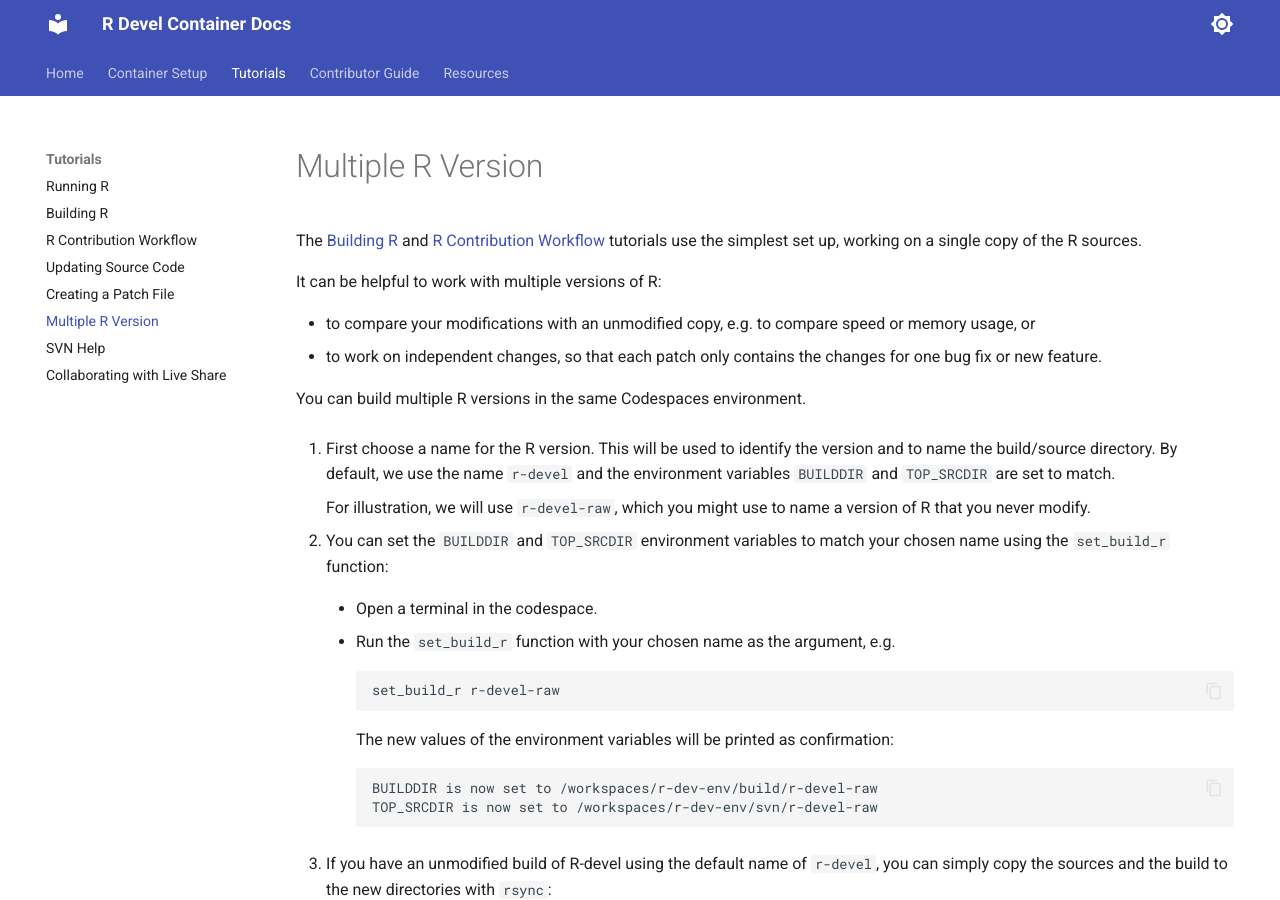
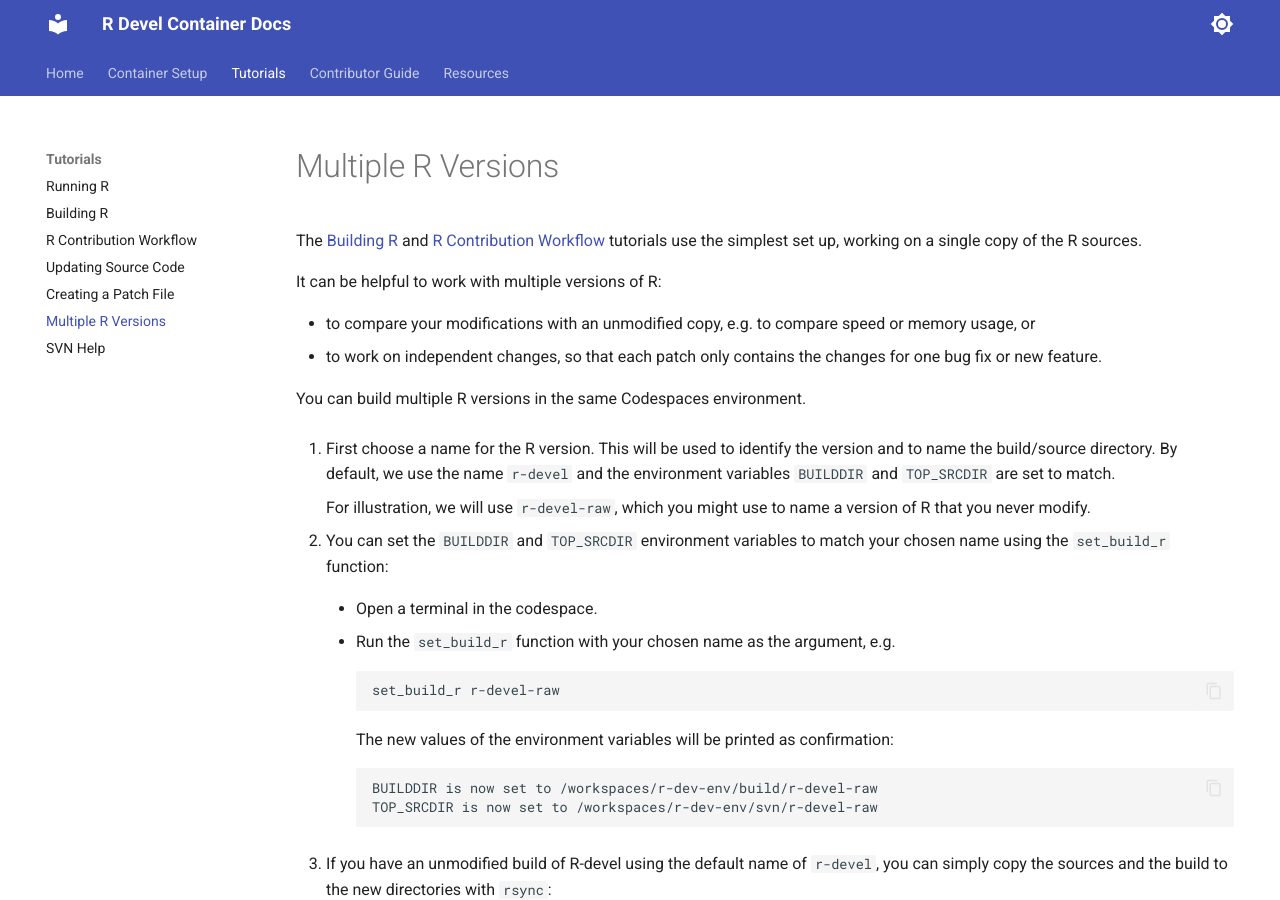
Before and after one commit to r-devel/r-dev-env, an MkDocs documentation site: the page built from docs/tutorials/multi_r_compilation.md, in a window 1280 px wide and 900 px high. Built offline with MkDocs 1.6.1 and Material for MkDocs 9.7.7, drawn with Linux system fonts in a browser that asks for light colours.

```diff
--- a/mkdocs.yml
+++ b/mkdocs.yml
@@ -4,6 +4,7 @@ nav:
     - 'Container Setup':
         - 'Starting Codespace': 'container_setup/creating_codespace.md'
         - 'Restarting and Stopping' : 'container_setup/codespacestartstop.md'
+        - 'Collaborating with Live Share' : 'container_setup/live_share.md'
         - 'Local Setup' : 'container_setup/localsetup.md'
     - 'Tutorials':
         - 'Running R' : 'tutorials/running_r.md'
@@ -11,9 +12,8 @@ nav:
         - 'R Contribution Workflow' : 'tutorials/contribution_workflow.md'
         - 'Updating Source Code' : 'tutorials/update_source.md'
         - 'Creating a Patch File' : 'tutorials/patch_update.md'
-        - 'Multiple R Version' : 'tutorials/multi_r_compilation.md'
+        - 'Multiple R Versions' : 'tutorials/multi_r_compilation.md'
         - 'SVN Help' : 'tutorials/svn_help.md'
-        - 'Collaborating with Live Share' : 'tutorials/live_share.md'
     - 'Contributor Guide' :
         - 'contributor_guide/contributing_to_docs.md'
         - 'contributor_guide/contributing_to_codebase.md'
```
Also changed, not shown: INDEX.md (+8 -6 lines), docs/container_setup/live_share.md (renamed from docs/tutorials/live_share.md).
